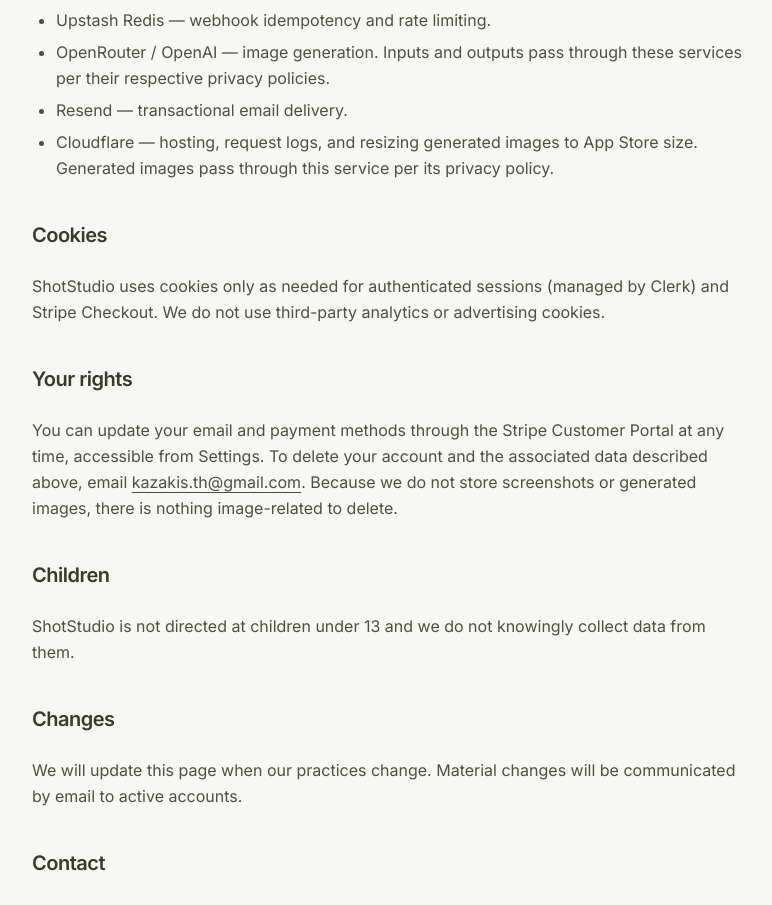
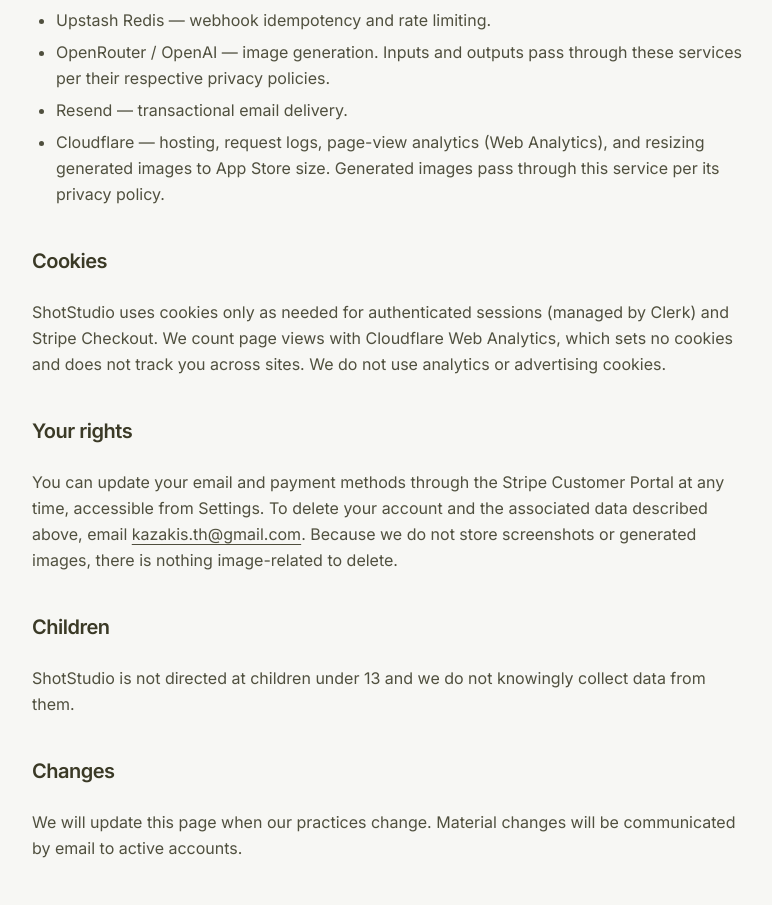
Before and after one commit to ThanosKa/ShotStudio, a Next.js app: page /privacy in a window 1280 px wide. Shown: the part 1268-2173 px from the top of the page, without its empty margins (248-1020 px from the left). Built offline with nearby package versions, Linux system fonts and the light colour scheme; no server answers.

Commit message:
docs(privacy): name Cloudflare Web Analytics among what runs

```diff
--- a/src/app/(marketing)/privacy/page.tsx
+++ b/src/app/(marketing)/privacy/page.tsx
@@ -108,16 +108,17 @@ export default function PrivacyPage() {
         <li>OpenRouter / OpenAI — image generation. Inputs and outputs pass
           through these services per their respective privacy policies.</li>
         <li>Resend — transactional email delivery.</li>
-        <li>Cloudflare — hosting, request logs, and resizing generated images
-          to App Store size. Generated images pass through this service per its
-          privacy policy.</li>
+        <li>Cloudflare — hosting, request logs, page-view analytics (Web
+          Analytics), and resizing generated images to App Store size.
+          Generated images pass through this service per its privacy policy.</li>
       </ul>
 
       <h2>Cookies</h2>
       <p>
         ShotStudio uses cookies only as needed for authenticated sessions
-        (managed by Clerk) and Stripe Checkout. We do not use third-party
-        analytics or advertising cookies.
+        (managed by Clerk) and Stripe Checkout. We count page views with
+        Cloudflare Web Analytics, which sets no cookies and does not track you
+        across sites. We do not use analytics or advertising cookies.
       </p>
 
       <h2>Your rights</h2>
```
